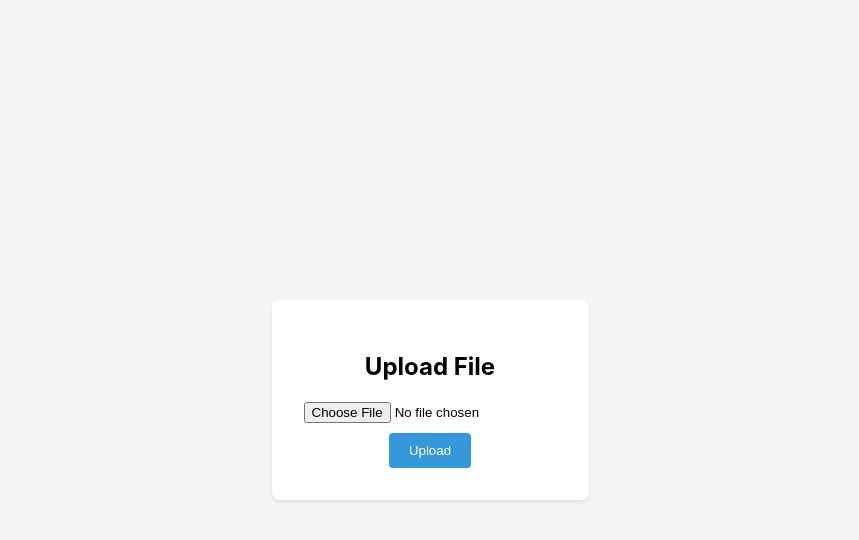
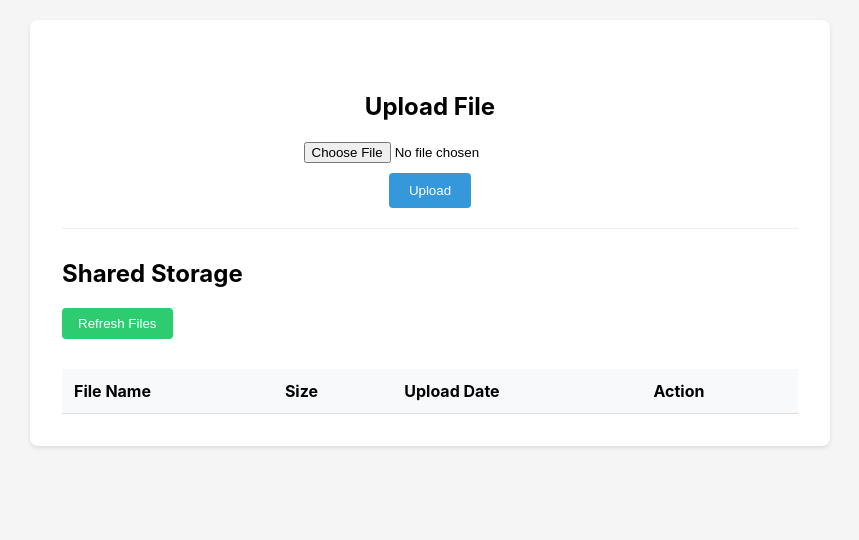
Before and after one commit to aniketqw/file-upload-server, a website: page index.html in a window 1280 px wide. Shown: the whole page, without its empty margins (210-1069 px from the left). Drawn offline with Linux system fonts and the light colour scheme; no server answers.

Commit message:
added feature to show current files in the shared space and download feature for it

```diff
--- a/index.html
+++ b/index.html
@@ -3,23 +3,42 @@
 <head>
     <meta charset="UTF-8">
     <meta name="viewport" content="width=device-width, initial-scale=1.0">
-<title>File Upload</title>
+    <title>File Upload and Storage</title>
     <style>
         body {
             font-family: -apple-system, BlinkMacSystemFont, 'Segoe UI', Roboto, sans-serif;
-        display: flex;
-        justify-content: center;
-        align-items: center;
-        min-height: 100vh;
-        margin: 0;
+            max-width: 800px;
+            margin: 0 auto;
+            padding: 20px;
             background-color: #f5f5f5;
         }
-    .upload-container {
+        .container {
             background-color: white;
             padding: 2rem;
             border-radius: 8px;
             box-shadow: 0 2px 4px rgba(0, 0, 0, 0.1);
+        }
+        .upload-section {
             text-align: center;
+            margin-bottom: 30px;
+            padding: 20px;
+            border-bottom: 1px solid #eee;
+        }
+        .files-section {
+            margin-top: 20px;
+        }
+        .file-list {
+            width: 100%;
+            border-collapse: collapse;
+            margin-top: 20px;
+        }
+        .file-list th, .file-list td {
+            padding: 12px;
+            text-align: left;
+            border-bottom: 1px solid #ddd;
+        }
+        .file-list th {
+            background-color: #f8f9fa;
         }
         .upload-button {
             background-color: #3498db;
@@ -30,10 +49,27 @@
             cursor: pointer;
             margin-top: 10px;
         }
+        .download-link {
+            color: #3498db;
+            text-decoration: none;
+        }
+        .download-link:hover {
+            text-decoration: underline;
+        }
+        .refresh-button {
+            background-color: #2ecc71;
+            color: white;
+            padding: 8px 16px;
+            border: none;
+            border-radius: 4px;
+            cursor: pointer;
+            margin-bottom: 10px;
+        }
     </style>
 </head>
 <body>
-    <div class="upload-container">
+    <div class="container">
+        <div class="upload-section">
             <h2>Upload File</h2>
             <form action="/upload" method="post" enctype="multipart/form-data">
                 <input type="file" name="file" required>
@@ -41,5 +77,55 @@
                 <button type="submit" class="upload-button">Upload</button>
             </form>
         </div>
+
+        <div class="files-section">
+            <h2>Shared Storage</h2>
+            <button onclick="loadFiles()" class="refresh-button">Refresh Files</button>
+            <table class="file-list">
+                <thead>
+                    <tr>
+                        <th>File Name</th>
+                        <th>Size</th>
+                        <th>Upload Date</th>
+                        <th>Action</th>
+                    </tr>
+                </thead>
+                <tbody id="fileList">
+                </tbody>
+            </table>
+        </div>
+    </div>
+
+    <script>
+        // Load files on page load
+        window.onload = loadFiles;
+	function loadFiles() {
+    fetch('/files')
+        .then(response => {
+            if (!response.ok) {
+                throw new Error('Network response was not ok');
+            }
+            return response.json();
+        })
+        .then(files => {
+            const fileList = document.getElementById('fileList');
+            fileList.innerHTML = '';
+
+            files.forEach(file => {
+                const row = document.createElement('tr');
+                row.innerHTML = `
+                    <td>${file.name}</td>
+                    <td>${file.size}</td>
+                    <td>${file.date}</td>
+                    <td><a href="/uploads/${file.name}" class="download-link" download>Download</a></td>
+                `;
+                fileList.appendChild(row);
+            });
+        })
+        .catch(error => console.error('Error loading files:', error));
+}
+
+
+    </script>
 </body>
 </html>
--- /dev/null
+++ b/uploads/test.txt
@@ -0,0 +1 @@
+hi From mac
```
Also changed, not shown: server.js (+26 -5 lines), 1 other file. Lines whose indentation alone changed are shown as unchanged.
